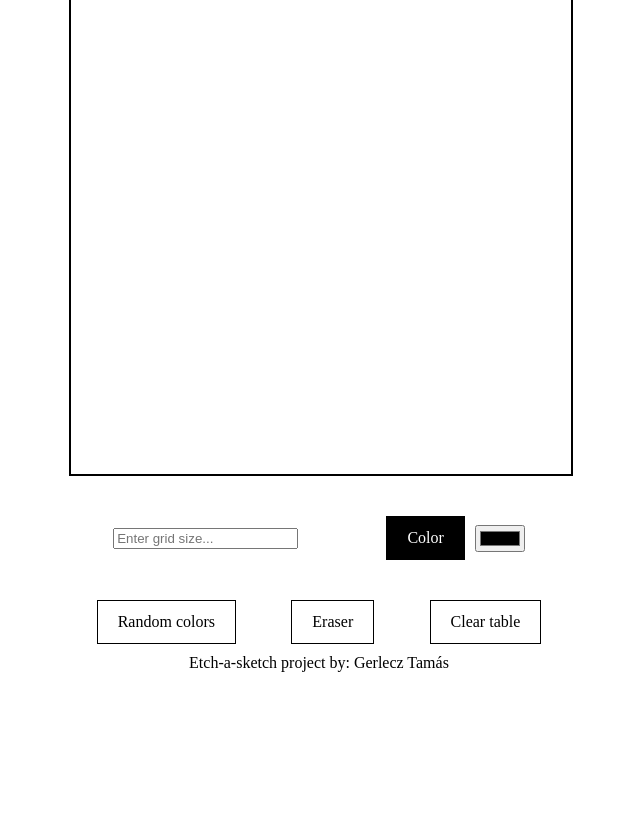
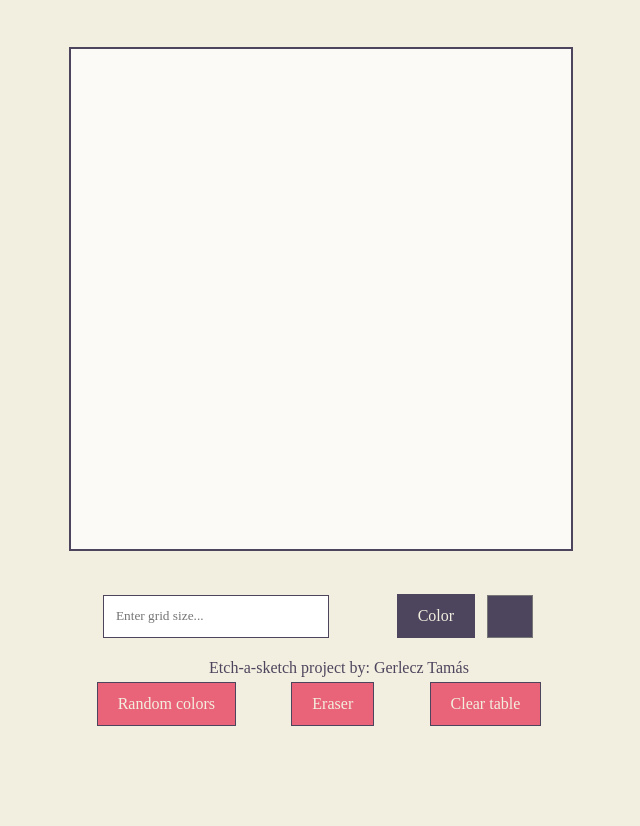
Before and after one commit to gerlecztamas/etch-a-sketch, a plain HTML site: page index.html in a window 1280 px wide. Shown: the part 103-929 px from the top of the page, without its empty margins (321-961 px from the left). Before the commit the page ends 822 px from the top, so only its background shows below. Drawn offline with Linux system fonts and the light colour scheme; a web font is replaced by a local one.

Commit message:
addign final style

```diff
--- a/index.html
+++ b/index.html
@@ -9,6 +9,7 @@
 </head>
 <body>
     <div class="container">
+        <h1>Etch-a-sketch</h1>
         <div class="grid">
         </div>
         <div class="first-line">
@@ -17,7 +18,7 @@
             </div>
             <div class="color-picker">
                 <div class="choice active" id="color-choice">Color</div>
-                <input type="color" id="colorpicker" value="#000000">
+                <input type="color" id="colorpicker" value="#4D455D">
             </div>
         </div>
         <div class="second-line">
--- a/res/script.js
+++ b/res/script.js
@@ -1,5 +1,5 @@
-const DEFAULT_COLOR = "#000000";
-const CLEAR_COLOR = "#ffffff";
+const DEFAULT_COLOR = "#4D455D";
+const CLEAR_COLOR = "#ffffffb3";
 const DEFAULT_SIZE = 16;
 const DEFAULT_MODE = "normal";
 
@@ -85,23 +85,23 @@ function changeGrid(){
     createGrid(currentSize);
 }
 
-function changeMode(e){
+function changeMode(event){
     choices.forEach(function(item){
         item.classList.remove("active");
     });
-    e.target.classList.add("active");
+    event.target.classList.add("active");
 }
 
-function paintIt(e){
+function paintIt(event){
     if(!mouseDown) return;
     if(currentMode == "normal"){
-        e.target.style.backgroundColor = currentColor;
+        event.target.style.backgroundColor = currentColor;
     }
     else{
         let red = Math.floor(Math.random() * 256)
         let green = Math.floor(Math.random() * 256)
         let blue = Math.floor(Math.random() * 256)
-        e.target.style.backgroundColor = `rgb(${red},${green},${blue})`;
+        event.target.style.backgroundColor = `rgb(${red},${green},${blue})`;
     }
 }
 
--- a/res/style.css
+++ b/res/style.css
@@ -1,29 +1,57 @@
+@font-face {
+    font-family: ShantellSans;
+    src: url(ShantellSans-VariableFont.ttf);
+  }
+
+body{
+    margin: 0;
+    padding: 0;
+    font-family: ShantellSans;
+    background-color: #F3EFE0;
+    color: #4D455D;
+}
+
 .gridsquare{
     height: 15px;
     width: 15px;
-    /*border: 1px solid black;*/
-    background-color: white;
+    background-color: #ffffffb3;
 }
 
 .container{
     width: 500px;
-    margin: 75px auto;
+    margin: 30px auto;
+    margin-bottom: 100px;
     display: flex;
     flex-direction: column;
     gap: 40px;
 }
 
+.container h1{
+    text-align: center;
+}
+
 .grid{
     width: 500px;
     height: 500px;
-    background-color: white;
-    border: 2px solid black;
+    border: 2px solid #4D455D;
 }
 
 .first-line, .second-line{
     display: flex;
     align-items: center;
     justify-content: space-around;
+}
+
+#grid-number{
+    font-family: ShantellSans;
+    width: 200px;
+    height: 25px;
+    padding: 8px 12px;
+    border: 1px solid #4D455D;
+}
+
+#grid-number:hover{
+    transform: scale(1.1);
 }
 
 .color-picker{
@@ -33,18 +61,33 @@
     gap: 10px;
 }
 
+#colorpicker{
+    height: 51px;
+    padding: 0;
+    border: none;
+    background-color: #F3EFE0;
+}
+
+#colorpicker:hover{
+    cursor: pointer;
+    transform: scale(1.1);
+}
+
 .choice{
-    border: 1px solid black;
+    border: 1px solid #4D455D;
     padding: 12px 20px;
+    background-color: #E96479;
+    color: #F3EFE0;
 }
 
 .choice:hover{
     cursor: pointer;
+    transform: scale(1.1);
 }
 
 .active{
-    background-color: black;
-    color: white;
+    background-color: #4D455D;
+    color: #F3EFE0;
 }
 
 footer{
@@ -53,5 +96,5 @@ footer{
     bottom: 0;
     width: 100%;
     text-align: center;
-    margin-bottom: 25px;
+    margin: 20px;
 }
```
Also changed, not shown: res/OFL.txt (added), 1 other file.
